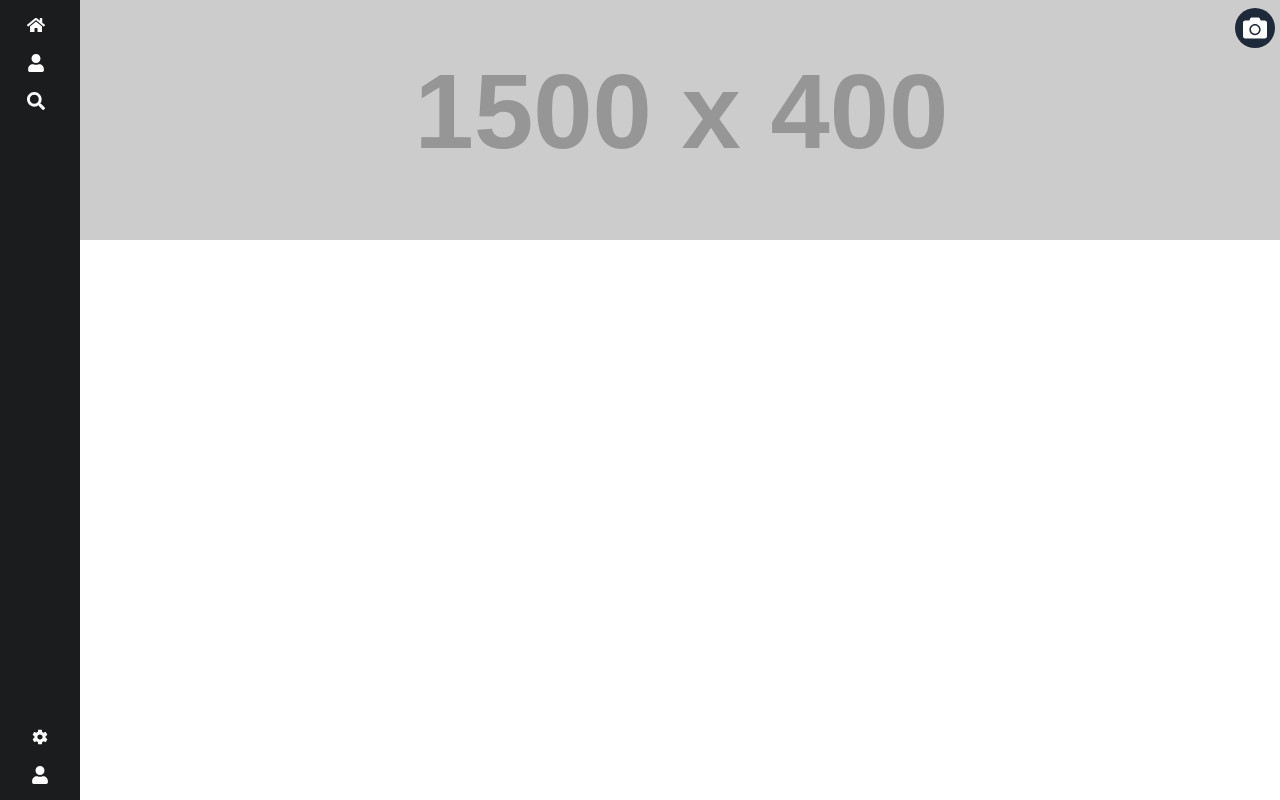
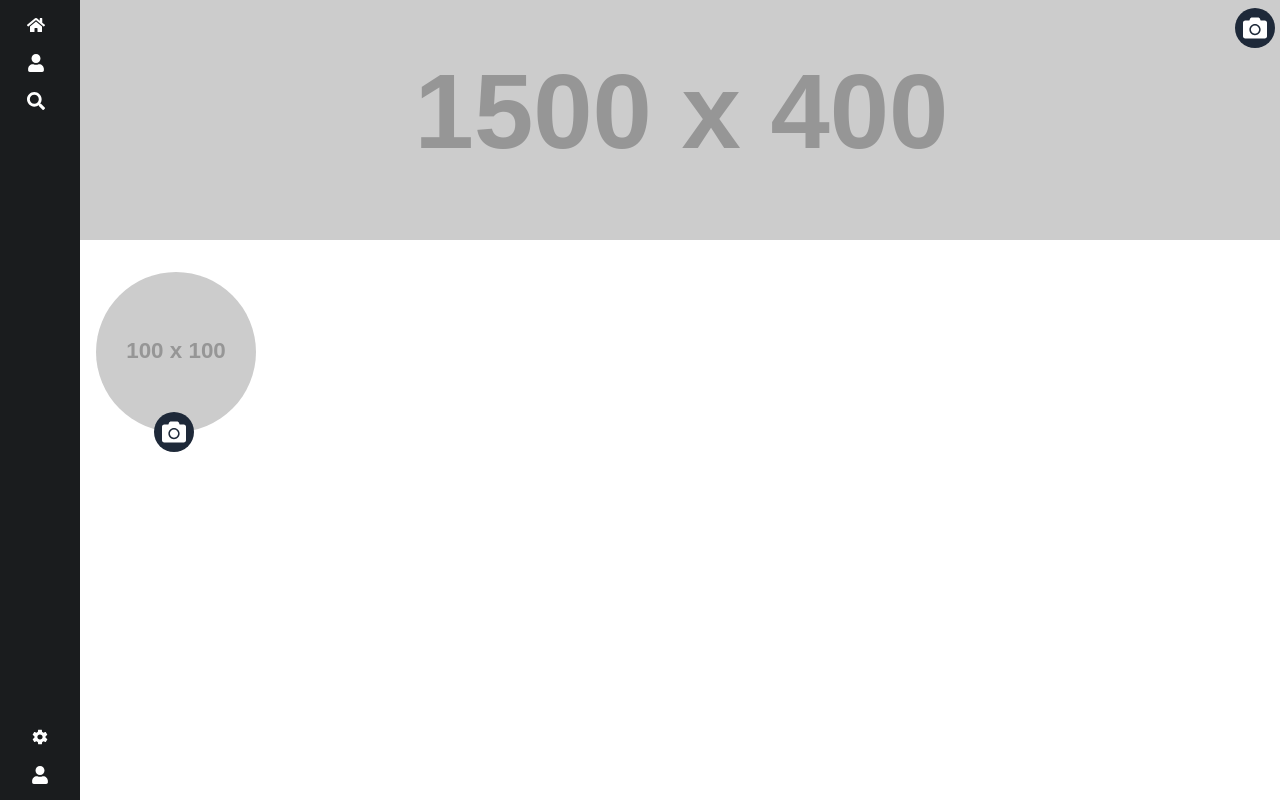
Before and after one commit to mvallad1/tabs-practice-ts, a React (Vite) app: page / in a window 1280 px wide. Built offline with nearby package versions, Linux system fonts and the light colour scheme.

Commit message:
Added profile picture and ability to change profile picture

```diff
--- a/src/components/Profile.tsx
+++ b/src/components/Profile.tsx
@@ -16,6 +16,14 @@ const Profile = () => {
        }
     }
 
+    const handleProfileChange = (event: any) => {
+       const file = event.target.files[0];
+
+       if (file) {
+            setProfileUrl(URL.createObjectURL(file));
+       }
+    }
+
   return (
     <div className="relative w-[94%] ml-[5rem]">
         <div className="relative">
@@ -29,6 +37,24 @@ const Profile = () => {
                 <input type="file" id="banner-upload" accept="image/*" className="hidden" onChange={handleBannerChange}/>
             </button>
         </div>
+
+        {/*Channel Logo*/}
+        <div className="flex items-center ml-4 mt-[2rem]">
+            <img src={profileUrl} alt="Channel Logo" className="w-40 h-40 object-cover rounded-full border-white relative"/>
+
+            <button className="absolute ml-[3.6rem] mt-[10rem] bg-gray-800 text-white p-2 rounded-full hovering:bg-gray-600">
+                <label htmlFor="profile-upload" className="cursor-pointer">
+                    <FaCamera size={24} />
+                </label>
+
+                <input type="file" id="profile-upload" accept="image/*" className="hidden" onChange={handleProfileChange}/>
+            </button>
+
+            {/*Ended Here*/}
+
+        </div>
+
+
     </div>
   )
 }
```
